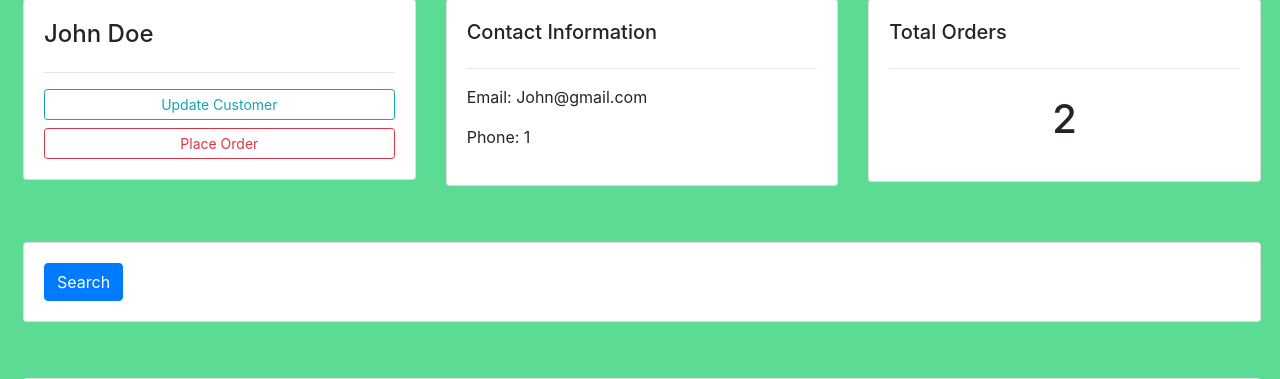
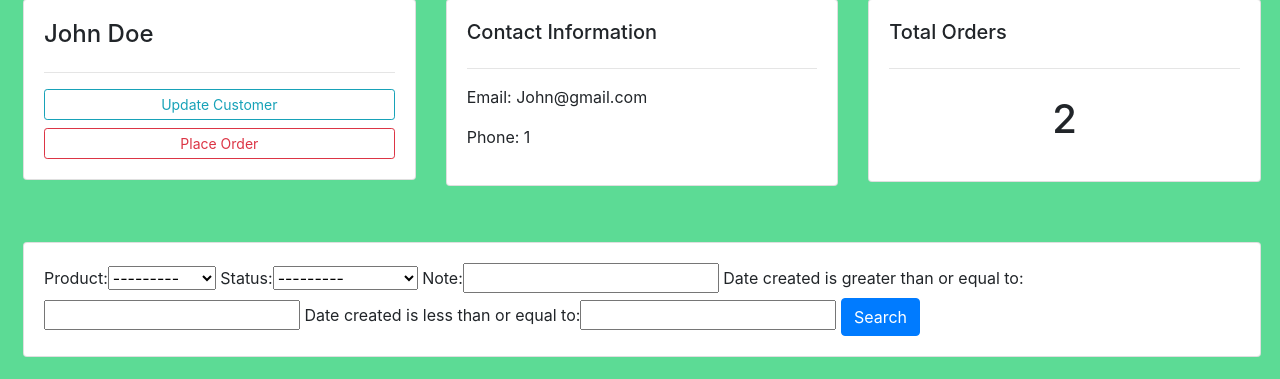
Before and after one commit to ShubhamDeshmukh1697/CustomerProject, a Django app: page /customer/1/ in a window 1280 px wide. Shown: the part 88-467 px from the top of the page. Run offline with Django 3.2, Linux system fonts and the light colour scheme; data comes from the database, SQL or seed files in the repository; both versions use the stored data as it was after the commit.

Commit message:
applying filter search using django-filters

```diff
--- a/CustomerManagement/settings.py
+++ b/CustomerManagement/settings.py
@@ -40,6 +40,7 @@
     'django.contrib.staticfiles',
 
     'accounts',
+    'django_filters',
 ]
 
 MIDDLEWARE = [
--- /dev/null
+++ b/accounts/filters.py
@@ -0,0 +1,12 @@
+import django_filters
+from .models import *
+from django_filters import DateFilter
+
+class OrderFilter(django_filters.FilterSet):
+
+    start_date = DateFilter(field_name='date_created',lookup_expr='gte')
+    end_date = DateFilter(field_name='date_created',lookup_expr='lte')
+    class Meta:
+        model = Order
+        fields = '__all__'
+        exclude = ['customer','date_created']
--- a/accounts/models.py
+++ b/accounts/models.py
@@ -45,6 +45,8 @@
     product = models.ForeignKey(Product,null=True, on_delete = models.SET_NULL)
     date_created = models.DateTimeField(auto_now_add=True)
     status = models.CharField(max_length=50,choices=STATUS,null=True)
+    note = models.CharField(max_length=50,null=True)
+
 
     def __str__(self):
         return self.product.name
--- a/accounts/templates/accounts/customer.html
+++ b/accounts/templates/accounts/customer.html
@@ -32,6 +32,7 @@
     <div class="col">
         <div class="card card-body">
             <form action="" method="GET">
+                {{myFilter.form}}
                 <button class="btn btn-primary" type="submit">Search</button>
             </form>
         </div>
--- a/accounts/views.py
+++ b/accounts/views.py
@@ -3,6 +3,7 @@
 from .models import *
 from django.forms import inlineformset_factory
 from .forms import OrderForm
+from .filters import OrderFilter
 
 # Create your views here.
 
@@ -24,9 +25,13 @@
 def customer(request,id):
     customer = Customer.objects.get(id=id)
     cus_order = customer.order_set.all()
+
+    myFilter = OrderFilter(request.GET ,queryset=cus_order)
+    cus_order = myFilter.qs
+
     # gives orders for customer with id which is accepted as string
-
-    return render(request,'accounts/customer.html',{'customer':customer,'cus_order':cus_order})
+    context = {'customer':customer,'cus_order':cus_order,'myFilter':myFilter}
+    return render(request,'accounts/customer.html', context)
 
 def createOrder(request,pk):
     OrderFormSet = inlineformset_factory(Customer,Order,fields =['product','status'],extra=6)
```
Also changed, not shown: accounts/migrations/0009_order_note.py (added), db.sqlite3.
